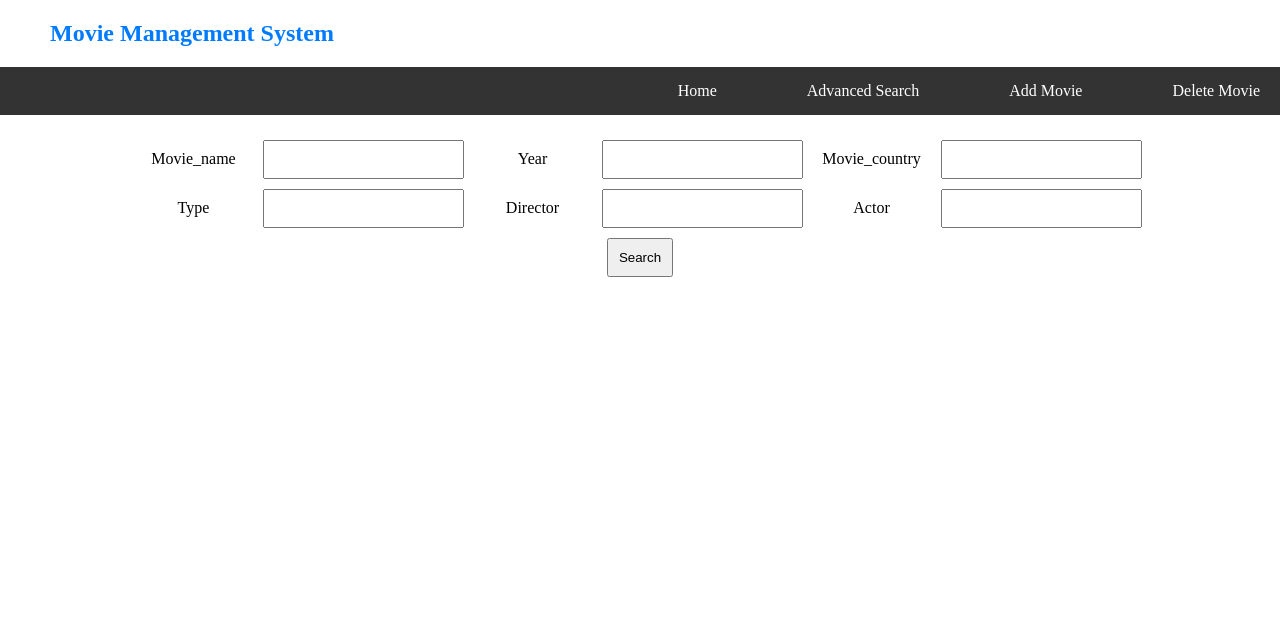
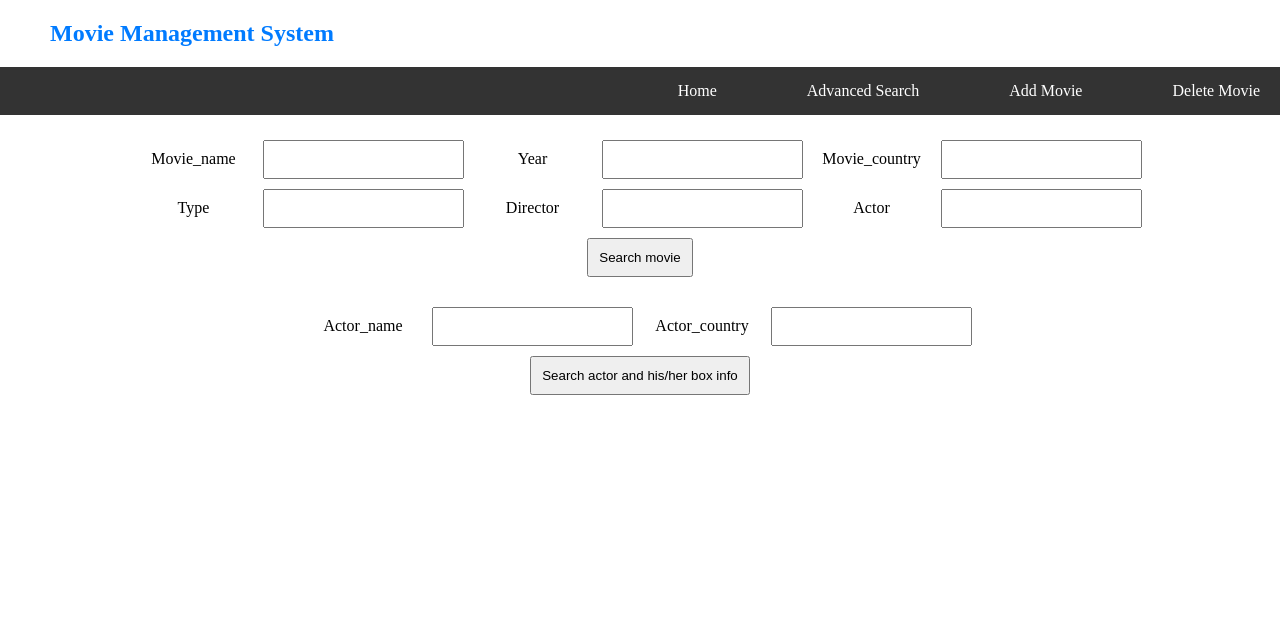
Before and after one commit to PeiaoLuo/Movie_Management_System, a Flask app: template Movie_sys/templates/search.html in a window 1280 px wide. Shown: the top 640 px of the page. Run offline with Flask 3, Linux system fonts and the light colour scheme; the template is opened without the code that fills it, so the values that code supplies are empty.

Commit message:
Actor search and box analysis are supported

```diff
--- a/Movie_sys/templates/search.html
+++ b/Movie_sys/templates/search.html
@@ -32,9 +32,19 @@
     <label for="main_actor">Actor</label>
     <input type="text" name="main_actor" autocomplete="off"><br>
 
-    <input class="btn" type="submit" name="submit" value="Search">
+    <input class="btn" type="submit" name="submit_movie" value="Search movie">
 
 </form>
 
+<form method="post">
+    <label for="actor_name">Actor_name</label>
+    <input type="text" name="actor_name" autocomplete="off">
+
+    <label for="actor_country">Actor_country</label>
+    <input type="text" name="actor_country" autocomplete="off"><br>
+
+    <input class="btn" type="submit" name="submit_actor" value="Search actor and his/her box info">
+
+</form>
 
 {% endblock %}
--- a/Movie_sys/views.py
+++ b/Movie_sys/views.py
@@ -74,41 +74,90 @@ def search():
         movie_info.movie_id, movie_info.movie_name, movie_info.release_date,
         movie_info.country, movie_info.type, movie_info.year, movie_box.box;
     """)
-
+    sql_query_actor = text("""
+        SELECT
+            a.actor_id,
+            a.actor_name AS actor_name,
+            a.country AS actor_country,
+            a.gender,
+            GROUP_CONCAT(DISTINCT CASE WHEN mar.relation_type = '导演' THEN m.movie_name END) AS directed_movies,
+            COALESCE(SUM(CASE WHEN mar.relation_type = '导演' THEN mb.box END), 0) AS total_box_directed,
+            COALESCE(SUM(CASE WHEN mar.relation_type = '导演' THEN mb.box END), 0) / COUNT(DISTINCT CASE WHEN mar.relation_type = '导演' THEN m.movie_id END) AS mean_box_directed,
+            COALESCE(VARIANCE(CASE WHEN mar.relation_type = '导演' THEN mb.box END), 0) AS variance_box_directed,
+            GROUP_CONCAT(DISTINCT CASE WHEN mar.relation_type != '导演' THEN m.movie_name END) AS acted_movies,
+            COALESCE(SUM(CASE WHEN mar.relation_type != '导演' THEN mb.box END), 0) AS total_box_acted,
+            COALESCE(SUM(CASE WHEN mar.relation_type != '导演' THEN mb.box END), 0) / COUNT(DISTINCT CASE WHEN mar.relation_type != '导演' THEN m.movie_id END) AS mean_box_acted,
+            COALESCE(VARIANCE(CASE WHEN mar.relation_type != '导演' THEN mb.box END), 0) AS variance_box_acted,
+            COALESCE(SUM(DISTINCT mb.box), 0) AS total_box_all,
+            COALESCE(SUM(DISTINCT mb.box), 0) / COUNT(DISTINCT m.movie_id) AS mean_box_all,
+            COALESCE(VARIANCE(mb.box), 0) AS variance_box_all
+        FROM
+            actor_info a
+        LEFT JOIN
+            movie_actor_relation mar ON a.actor_id = mar.actor_id
+        LEFT JOIN
+            movie_info m ON mar.movie_id = m.movie_id
+        LEFT JOIN
+            movie_box mb ON m.movie_id = mb.movie_id
+        GROUP BY
+            a.actor_id, a.actor_name, a.country, a.gender;
+    """)
     # Execute the query and fetch the result
     result_proxy = connection.execute(sql_query)
     result = result_proxy.fetchall()
     columns = result_proxy.keys()
 
+    result_proxy_actor = connection.execute(sql_query_actor)
+    result_actor = result_proxy_actor.fetchall()
+    columns_actor = result_proxy_actor.keys()
     # Close the connection
     connection.close()
 
     # Convert each RowProxy to a dictionary
     result = [dict(zip(columns, row)) for row in result]
+    result_actor = [dict(zip(columns_actor, row)) for row in result_actor]
+
     info = pd.DataFrame(result).astype(str)
+    info_actor = pd.DataFrame(result_actor).astype(str)
 
     if request.method == "POST":
-        form_data = {}
-        for key, value in request.form.items():
-            form_data[key] = value
+        if 'submit_movie' in request.form:
+            form_data = {}
+            for key, value in request.form.items():
+                form_data[key] = value
 
-        filtered_dict = {key: value for key, value in form_data.items() if value != ""}
-        filtered_dict.popitem()
-        if filtered_dict == {}:
-            flash('Please at least input one information.')
-            return redirect(url_for('search'))
+            filtered_dict = {key: value for key, value in form_data.items() if value != ""}
+            filtered_dict.popitem()
+            if filtered_dict == {}:
+                flash('Please at least input one information.')
+                return redirect(url_for('search'))
 
-        # Initialize a boolean mask
-        mask = pd.Series([True] * len(info), index=info.index)
+            # Initialize a boolean mask
+            mask = pd.Series([True] * len(info), index=info.index)
 
-        # Apply filters based on the dictionary
-        for column, value in filtered_dict.items():
-            mask &= info[column].str.contains(value, case=False)
+            # Apply filters based on the dictionary
+            for column, value in filtered_dict.items():
+                mask &= info[column].str.contains(value, case=False)
 
-        # Use the boolean mask to filter the DataFrame
-        info = info[mask]
+            # Use the boolean mask to filter the DataFrame
+            info = info[mask]
+            final_info = info
+        else:
+            form_data = {}
+            for key, value in request.form.items():
+                form_data[key] = value
 
-        return render_template('search_result.html', table=info.to_html(index=False))
+            filtered_dict = {key: value for key, value in form_data.items() if value != ""}
+            filtered_dict.popitem()
+            if filtered_dict == {}:
+                flash('Please at least input one information.')
+                return redirect(url_for('search'))
+
+            for key, value in filtered_dict.items():
+                info_actor = info_actor[info_actor[key]==value]
+
+            final_info = info_actor
+        return render_template('search_result.html', table=final_info.to_html(index=False))
     return render_template('search.html')
 
 @app.route('/add',methods=["GET","POST"])
```
